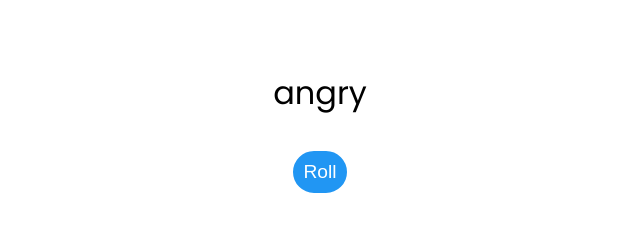
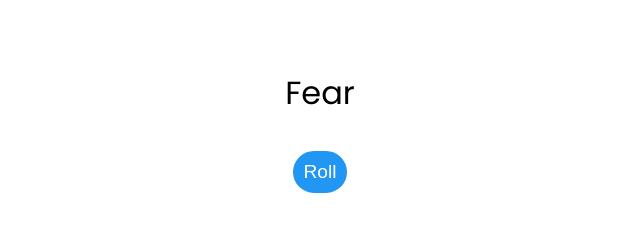
Before and after one commit to aahanbirla/feelings, a plain HTML site: page index.html in a window 1280 px wide. Both pictures are taken after a click on the button "Roll". Shown: the part 409-640 px from the top of the page, 320-960 px from the left. Drawn offline with Linux system fonts and the light colour scheme.

Commit message:
Update index.html

```diff
--- a/index.html
+++ b/index.html
@@ -67,7 +67,7 @@
     <script>
         console.log('Acash');
         function getWord(){
-            const feelings = ['sad', 'happy', 'angry', 'lonely', 'confused'];
+            const feelings = ['Amusement', 'Anxiety', 'Awkwardness', 'Boredom', 'Calmness', 'Craving', 'Digust', 'Empathy', 'Excitement', 'Fear', 'Horror', 'Interest', 'Joy', 'Nostalgia', 'Romance', 'Sadness', 'Satisfaction', 'Sympathy', 'Triumph'];
             let p = document.querySelector('p');
             p.innerHTML = feelings[Math.floor(Math.random() * feelings.length)];
         }
```
